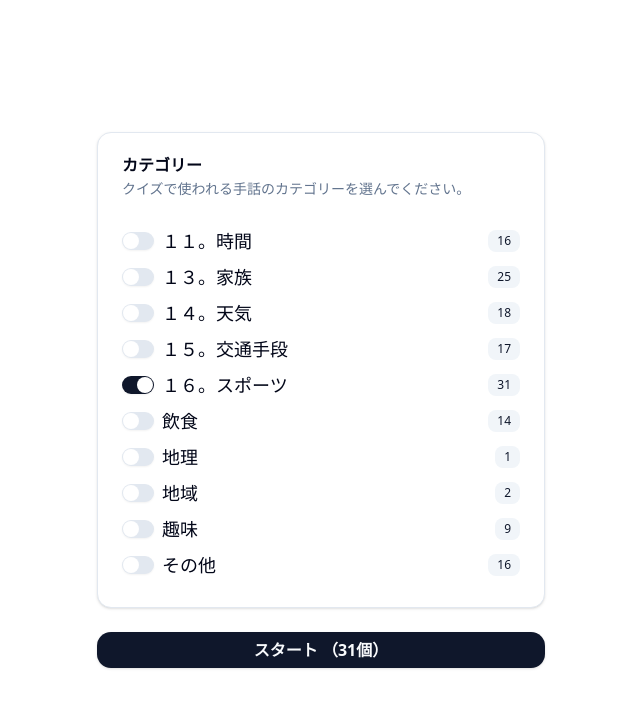
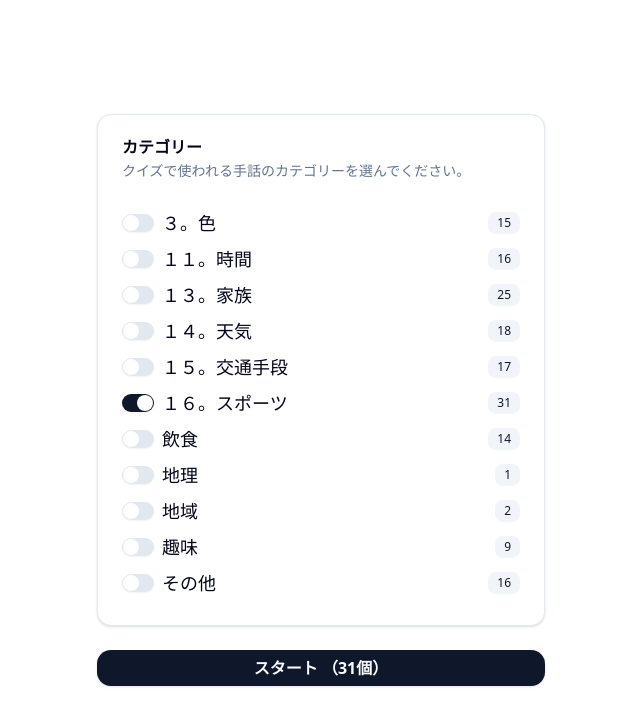
Before and after one commit to simon-macdonald/shuwawa, a React (Vite) app: page / in a window 1280 px wide. Shown: the top 726 px of the page, without its empty margins (319-959 px from the left). Built offline with nearby package versions, Linux system fonts and the light colour scheme.

Commit message:
New colors category.

```diff
--- a/src/quiz/allCategories.ts
+++ b/src/quiz/allCategories.ts
@@ -1,3 +1,4 @@
+import { quizData as colors } from "./colors";
 import { quizData as time } from "./time";
 import { quizData as family } from "./family";
 import { quizData as weather } from "./weather";
@@ -18,6 +19,7 @@ export type Category = {
 };
 
 export const allCategories: Category[] = [
+  { id: "colors", label: "３。色", signs: colors, count: colors.length },
   { id: "time", label: "１１。時間", signs: time, count: time.length },
   { id: "family", label: "１３。家族", signs: family, count: family.length },
   { id: "weather", label: "１４。天気", signs: weather, count: weather.length },
--- /dev/null
+++ b/src/quiz/colors.ts
@@ -0,0 +1,67 @@
+import type { QuizItem } from "./quizItem"
+
+export const quizData: QuizItem[] = [
+  {
+    vocab: "色",
+    youtubeId: "kzguKLCIHZo",
+  },
+  {
+    vocab: "赤",
+    youtubeId: "k5Xza2bDglA",
+  },
+  {
+    vocab: "黄色",
+    youtubeId: "Y9O7ibfn1l8",
+  },
+  {
+    vocab: "青い",
+    youtubeId: "5bIbfvrZhG0",
+  },
+  {
+    vocab: "緑",
+    youtubeId: "Ck2m1S9I_xg",
+  },
+  {
+    vocab: "オレンジ",
+    youtubeId: "evsE06oH4FI",
+  },
+  {
+    vocab: "紫",
+    youtubeId: "OwcDMERqkdM",
+  },
+  {
+    vocab: "黒",
+    youtubeId: "4jF9H4Gbqto",
+  },
+  {
+    vocab: "白",
+    youtubeId: "4HEemZpcxNE",
+  },
+  {
+    vocab: "茶色",
+    youtubeId: "X5rgKFylbOw",
+  },
+  {
+    vocab: "ピンク",
+    youtubeId: "VxxmS5dr2Os",
+  },
+  {
+    vocab: "灰色",
+    youtubeId: "e7thIlBYTzY",
+  },
+  {
+    vocab: "丸",
+    youtubeId: "6q35-VlsmY8",
+    start: 10,
+  },
+  {
+    vocab: "四角",
+    youtubeId: "3emAmpkIUdU",
+    start: 7,
+  },
+  {
+    vocab: "三角",
+    youtubeId: "5EtBkYkbYpA",
+    start: 8,
+  },
+];
```
